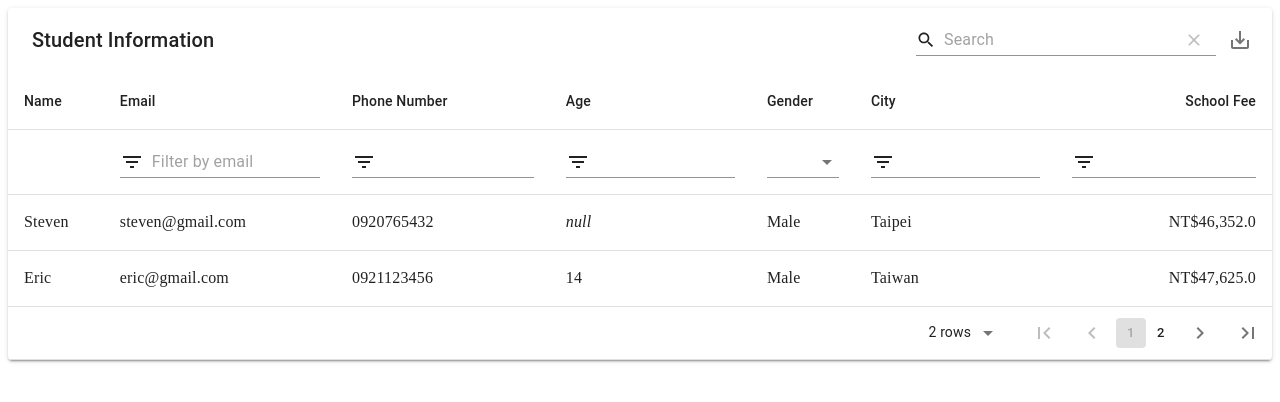
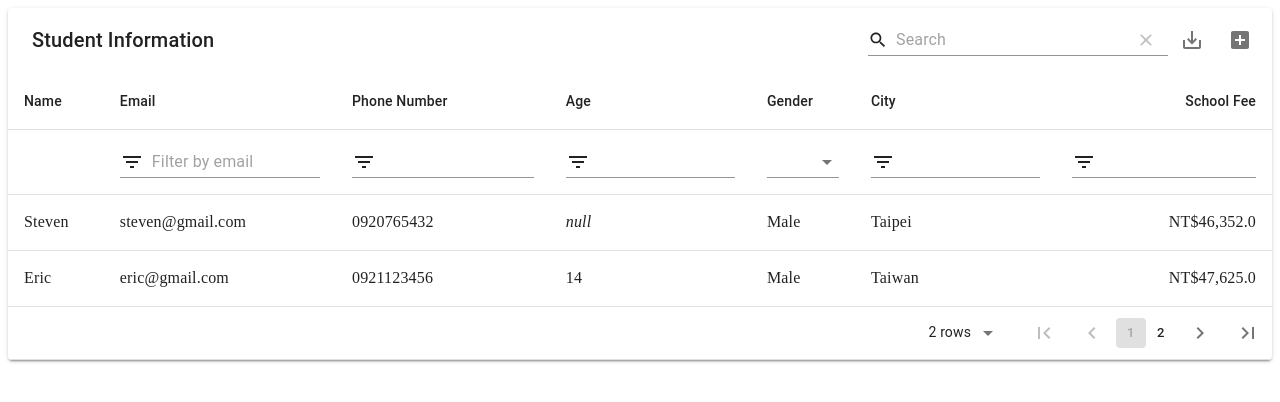
Before and after one commit to pluto123/material_table, a React (Create React App) app: page / in a window 1280 px wide. Shown: the top 402 px of the page. Built offline with nearby package versions, Linux system fonts and the light colour scheme.

Commit message:
打開添加資料的按鈕

```diff
--- a/src/App.js
+++ b/src/App.js
@@ -84,6 +84,11 @@ function App() {
           exportAllData: true,
           exportFileName: "MyTableData"
         }}
+        editable={{
+          onRowAdd: ()=>new Promise((resolve, reject)=>{
+
+          })
+        }}
       />
     </div>
   );
```
